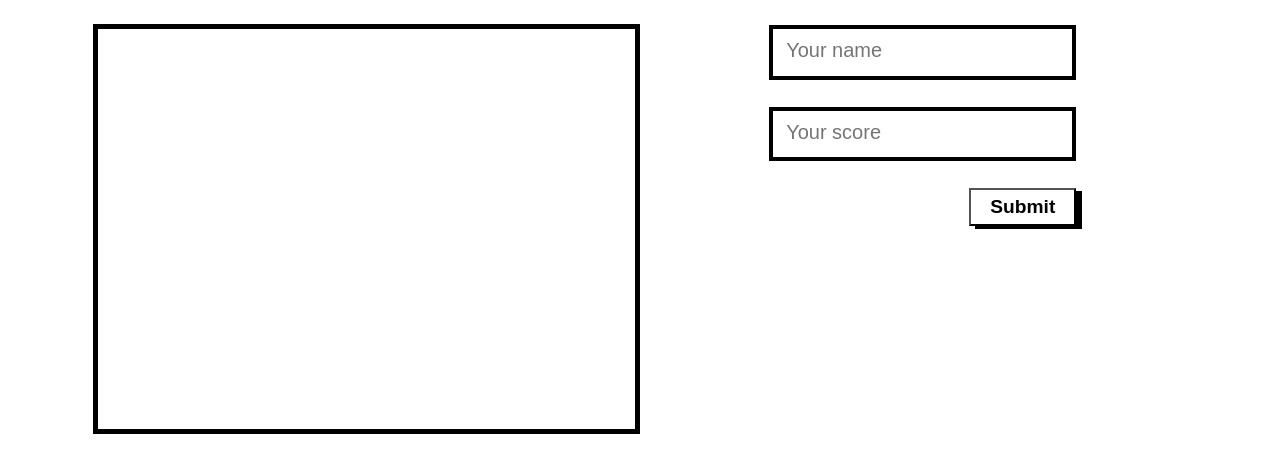
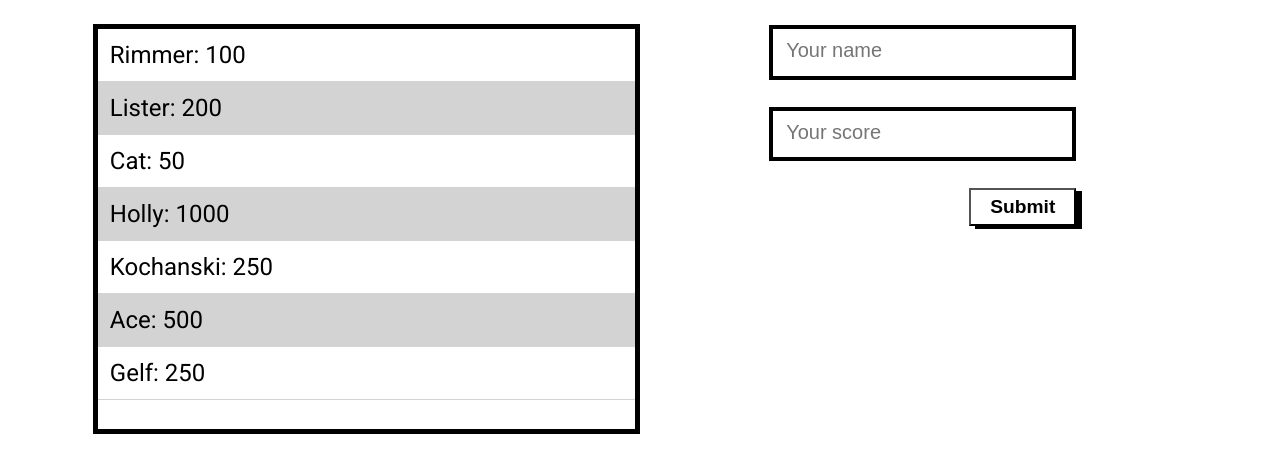
Before and after one commit to rcqx/leaderboard-list-app, a website built with webpack: page src/index.html in a window 1280 px wide. Shown: the part 279-752 px from the top of the page. Built offline with nearby package versions, Linux system fonts and the light colour scheme.

Commit message:
Fix linters errors

```diff
--- a/src/index.html
+++ b/src/index.html
@@ -20,7 +20,9 @@
         <h2>Recent scores</h2>
         <button id="refresh">Refresh</button>
       </div>
-      <div id="scores"></div>
+      <div id="scores">
+        <ul></ul>
+      </div>
     </div>
     <div class="addScore">
       <h2>Add your score</h2>
@@ -31,7 +33,7 @@
       </div>
     </div>
   </div>
-  <script src="bundle.js"></script>
+  <script src="index.js"></script>
 </body>
 
 </html>
--- a/src/index.js
+++ b/src/index.js
@@ -1,13 +1,43 @@
 import './style.css';
 
-// function component() {
-//   const element = document.createElement('div');
+const entries = [
+  {
+    name: 'Rimmer',
+    score: 100,
+  },
+  {
+    name: 'Lister',
+    score: 200,
+  },
+  {
+    name: 'Cat',
+    score: 50,
+  },
+  {
+    name: 'Holly',
+    score: 1000,
+  },
+  {
+    name: 'Kochanski',
+    score: 250,
+  },
+  {
+    name: 'Ace',
+    score: 500,
+  },
+  {
+    name: 'Gelf',
+    score: 250,
+  },
+];
 
-//   // Lodash now imported by the script
-//   element.innerHTML = _.join(['Hello', 'webpack'], ' ');
-//   element.classList.add('hello');
+function display() {
+  for (let i = 0; i < entries.length; i += 1) {
+    const entry = document.createElement('li');
+    entry.innerHTML = `${entries[i].name}: ${entries[i].score}`;
+    const cont = document.querySelector('ul');
+    cont.appendChild(entry);
+  }
+}
 
-//   return element;
-// }
-
-// document.body.appendChild(component());
+display();
--- a/src/style.css
+++ b/src/style.css
@@ -19,13 +19,29 @@ input::placeholder {
   line-height: 3;
 }
 
+ul {
+  list-style-type: none;
+  padding: 0;
+  margin: 0;
+}
+
+li {
+  font-size: 1.5em;
+  padding: 0.5em;
+  list-style-type: none;
+  border-bottom: 1px solid lightgray;
+}
+
+li:nth-child(2n) {
+  background-color: lightgray;
+}
+
 button {
   box-shadow: 6px 3px 0 black;
   padding-left: 1em;
   padding-right: 1em;
   padding-top: 0.3em;
   padding-bottom: 0.3em;
-  font-size: 1.1em;
   font-weight: bold;
   background-color: white;
   font-size: 1.2em;
@@ -69,10 +85,12 @@ button {
 }
 
 #scores {
-  border: 2px solid black;
   width: 85%;
   height: 400px;
   border: 5px solid black;
+  display: flex;
+  flex-direction: column;
+  justify-content: flex-start;
 }
 
 .addScore {
```
Also changed, not shown: dist/bundle.js, dist/index.html.
